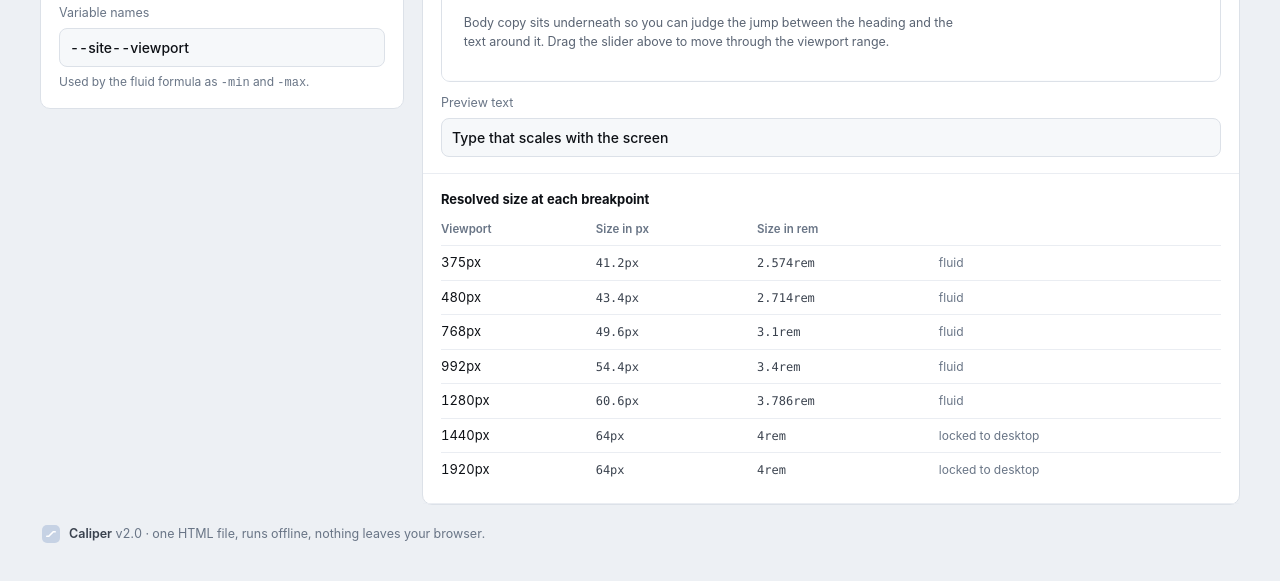
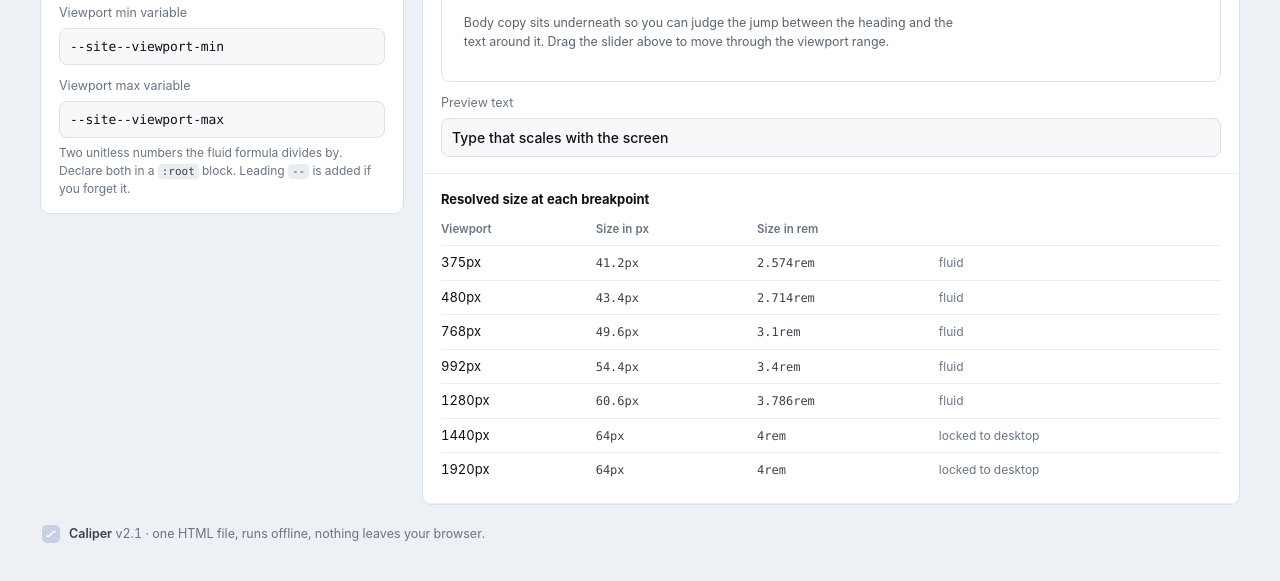
Before and after one commit to rumit-vaghasiya/Caliper, a plain HTML site: page index.html in a window 1280 px wide. Shown: the part 717-1298 px from the top of the page. Drawn offline with Linux system fonts and the light colour scheme.

Commit message:
Update viewport variable names and version to 2.1

```diff
--- a/index.html
+++ b/index.html
@@ -97,6 +97,8 @@ select{width:100%;padding:8px 10px;border:1px solid var(--line);border-radius:8p
 .check{display:flex;align-items:center;gap:8px;font-size:13px;color:var(--ink-2);cursor:pointer;user-select:none}
 .check input{width:15px;height:15px;accent-color:var(--accent);cursor:pointer}
 .hint{font-size:12px;color:var(--muted);margin-top:6px;line-height:1.45}
+.hint code{font-family:var(--mono);font-size:11px;background:#EAEEF3;color:var(--ink-2);padding:1px 4px;border-radius:4px}
+.codeinput{font-family:var(--mono);font-size:13px !important;letter-spacing:-.01em}
 
 input[type=range]{-webkit-appearance:none;appearance:none;width:100%;background:transparent;cursor:pointer;height:22px}
 input[type=range]::-webkit-slider-runnable-track{height:4px;background:#DFE4EB;border-radius:99px}
@@ -315,9 +317,13 @@ tr.cross td{background:#FFFAF2}
         <h2>Extras</h2>
         <label class="check" style="margin-bottom:9px"><input type="checkbox" id="inclh"> Add line-height and letter-spacing</label>
         <div class="field">
-          <label for="vprefix">Variable names</label>
-          <div class="ctrl"><input id="vprefix" type="text" value="--site--viewport"></div>
-          <div class="hint">Used by the fluid formula as <code>-min</code> and <code>-max</code>.</div>
+          <label for="vminname">Viewport min variable</label>
+          <div class="ctrl"><input id="vminname" class="codeinput" type="text" value="--site--viewport-min" spellcheck="false" autocapitalize="off" autocomplete="off"></div>
+        </div>
+        <div class="field">
+          <label for="vmaxname">Viewport max variable</label>
+          <div class="ctrl"><input id="vmaxname" class="codeinput" type="text" value="--site--viewport-max" spellcheck="false" autocapitalize="off" autocomplete="off"></div>
+          <div class="hint">Two unitless numbers the fluid formula divides by. Declare both in a <code>:root</code> block. Leading <code>--</code> is added if you forget it.</div>
         </div>
       </div>
     </div>
@@ -385,7 +391,7 @@ tr.cross td{background:#FFFAF2}
     <span class="dotmark" aria-hidden="true">
       <svg viewBox="0 0 32 32"><path d="M5 22h5l12-12h5" fill="none" stroke="#fff" stroke-width="4.5" stroke-linecap="round" stroke-linejoin="round"/></svg>
     </span>
-    <span><b data-brand>Caliper</b> <span data-version>v2.0</span> · one HTML file, runs offline, nothing leaves your browser.</span>
+    <span><b data-brand>Caliper</b> <span data-version>v2.1</span> · one HTML file, runs offline, nothing leaves your browser.</span>
   </footer>
 </div>
 
@@ -395,7 +401,7 @@ tr.cross td{background:#FFFAF2}
 
 /* ---- rename the tool here ---- */
 var BRAND = 'Caliper';
-var VERSION = '2.0';
+var VERSION = '2.1';
 document.title = BRAND + ' — fluid type and clamp() generator';
 [].forEach.call(document.querySelectorAll('[data-brand]'), function(n){ n.textContent = BRAND; });
 [].forEach.call(document.querySelectorAll('[data-version]'), function(n){ n.textContent = 'v' + VERSION; });
@@ -408,7 +414,7 @@ var S = {
   h1Max:4, h1Min:2.5, autoH1Min:true, ratioMax:1.25, ratioMin:1.15,
   anchor:'h1', mobileMode:'shrink',
   levels:6, incBody:true, bodyMax:1.125,
-  inclh:false, vprefix:'--site--viewport',
+  inclh:false, vMinName:'--site--viewport-min', vMaxName:'--site--viewport-max',
   fmt:'clamp', simVw:1000, fit:true,
   sample:'Type that scales with the screen',
   overrides:{}
@@ -430,6 +436,12 @@ function fromDisp(v){ return S.unit==='px' ? v/S.root : v; }
 function vwDisp(px){ return S.unit==='px' ? Math.round(px) : Math.round(px/S.root*10000)/10000; }
 function vwFrom(v){ return S.unit==='px' ? v : v*S.root; }
 
+function cssVar(v,fallback){
+  v = String(v==null?'':v).trim().replace(/\s+/g,'-');
+  if(!v) return fallback;
+  if(v.slice(0,2) !== '--') v = '--' + v.replace(/^-+/,'');
+  return v;
+}
 function lineHeightFor(r){
   if(r<1.2) return 1.6; if(r<1.6) return 1.45; if(r<2.2) return 1.3;
   if(r<3) return 1.2; if(r<4.2) return 1.1; return 1.05;
@@ -463,7 +475,8 @@ function clampStr(minRem,maxRem){
 }
 function formulaStr(minRem,maxRem){
   var a = fmt(minRem), b = fmt(maxRem);
-  var mn = 'var(' + S.vprefix + '-min)', mx = 'var(' + S.vprefix + '-max)';
+  var mn = 'var(' + cssVar(S.vMinName,'--site--viewport-min') + ')';
+  var mx = 'var(' + cssVar(S.vMaxName,'--site--viewport-max') + ')';
   var d = '(' + b + ' - ' + a + ') / (' + mx + ' - ' + mn + ')';
   return 'clamp(' + a + ' * 1rem, ((' + a + ' - (' + d + ' * ' + mn + ')) * 1rem + (' + d + ') * 100vw), ' + b + ' * 1rem)';
 }
@@ -475,7 +488,8 @@ function extras(maxRem){
   return out;
 }
 function rootVars(){
-  return [S.vprefix + '-min: ' + fmt(S.vwMinPx/S.root) + ';', S.vprefix + '-max: ' + fmt(S.vwMaxPx/S.root) + ';'];
+  return [cssVar(S.vMinName,'--site--viewport-min') + ': ' + fmt(S.vwMinPx/S.root) + ';',
+          cssVar(S.vMaxName,'--site--viewport-max') + ': ' + fmt(S.vwMaxPx/S.root) + ';'];
 }
 
 /* ---------------- rows ---------------- */
@@ -812,7 +826,8 @@ $('bodymax').addEventListener('input', function(){
 $('levels').addEventListener('change', function(){ S.levels = parseInt(this.value,10); render(); });
 $('ratiomax').addEventListener('change', function(){ S.ratioMax = parseFloat(this.value); S.overrides = {}; render(); });
 $('ratiomin').addEventListener('change', function(){ S.ratioMin = parseFloat(this.value); S.overrides = {}; render(); });
-$('vprefix').addEventListener('input', function(){ S.vprefix = this.value.trim() || '--site--viewport'; render(); });
+$('vminname').addEventListener('input', function(){ S.vMinName = this.value; render(); });
+$('vmaxname').addEventListener('input', function(){ S.vMaxName = this.value; render(); });
 $('sample').addEventListener('input', function(){ S.sample = this.value; drawPreview(); });
 $('resetScale').addEventListener('click', function(){ S.overrides = {}; render(); });
 
```
